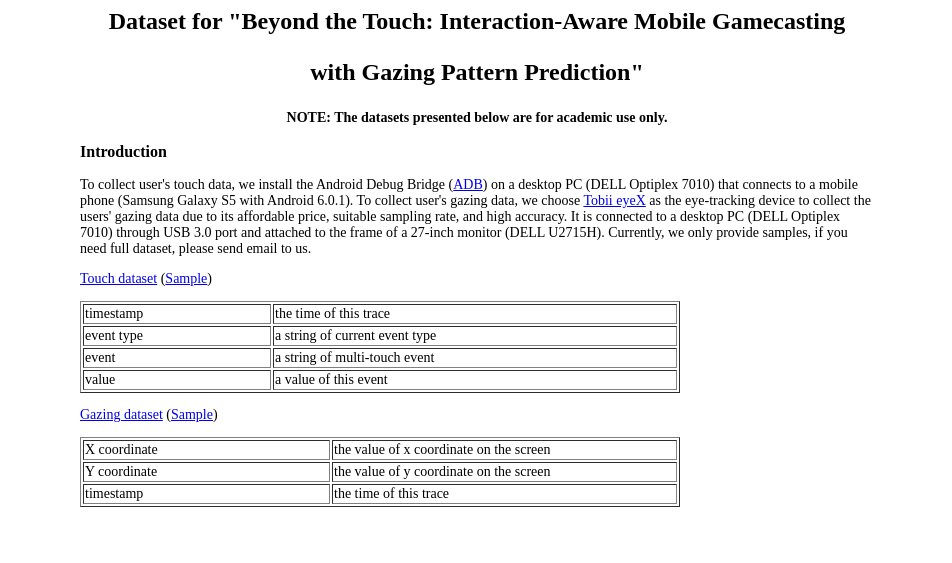
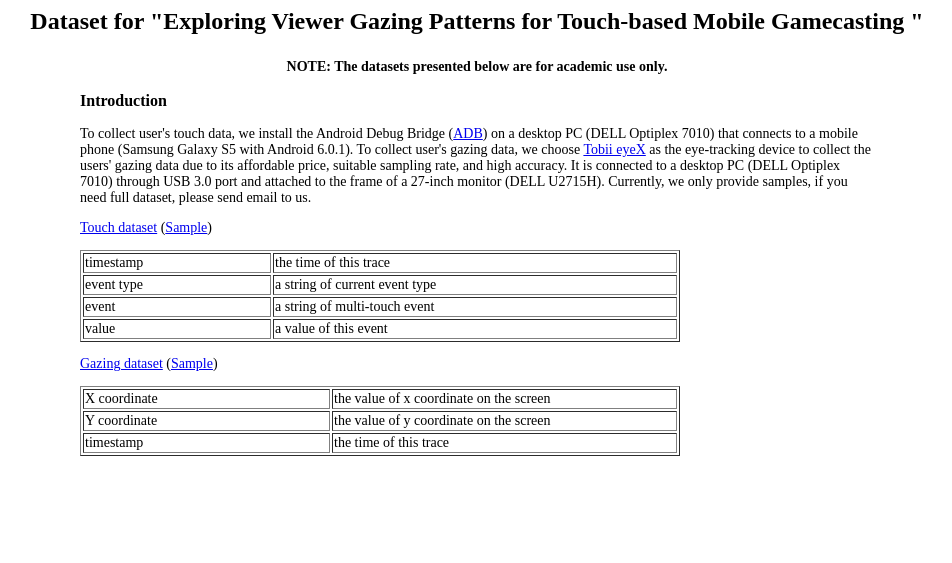
Before and after one commit to eyegazing/eyegazing.github.io, a plain HTML site: page index.html in a window 1280 px wide. Shown: the whole page, without its empty margins (163-1115 px from the left). Drawn offline with Linux system fonts and the light colour scheme.

Commit message:
1231
123123

```diff
--- a/index.html
+++ b/index.html
@@ -1,7 +1,7 @@
 
 <html>
 <head>
-<title>Beyond the Touch Dataset</title>
+<title>Dataset</title>
 <style type="text/css">
 <!--
 body,td,th {
@@ -24,8 +24,7 @@ body,td,th {
 
 <body>
 <center>
-  <p align="center" class="TITLE">Dataset for &quot;Beyond the Touch: Interaction-Aware Mobile Gamecasting </p>
-  <p align="center" class="TITLE">with Gazing Pattern Prediction&quot;</p>
+  <p align="center" class="TITLE">Dataset for &quot;Exploring Viewer Gazing Patterns for Touch-based Mobile Gamecasting &quot;</p>
   <p><strong>NOTE: The datasets presented below are for academic use only.</strong></p>
 <table width="800" border="0">
     <tr>
```
